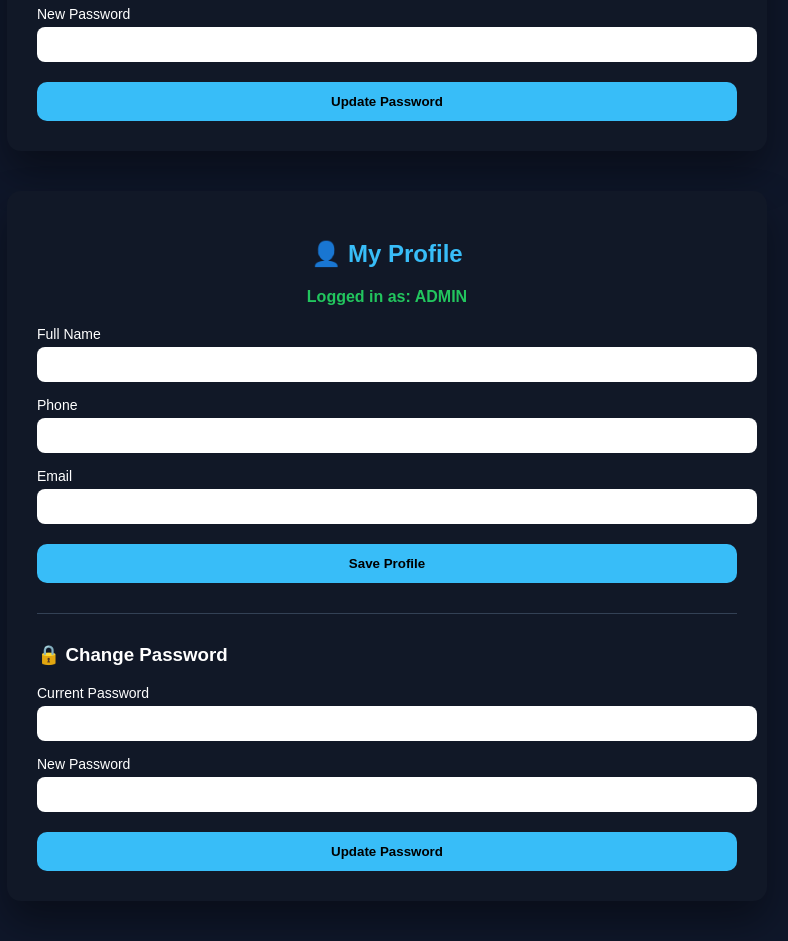
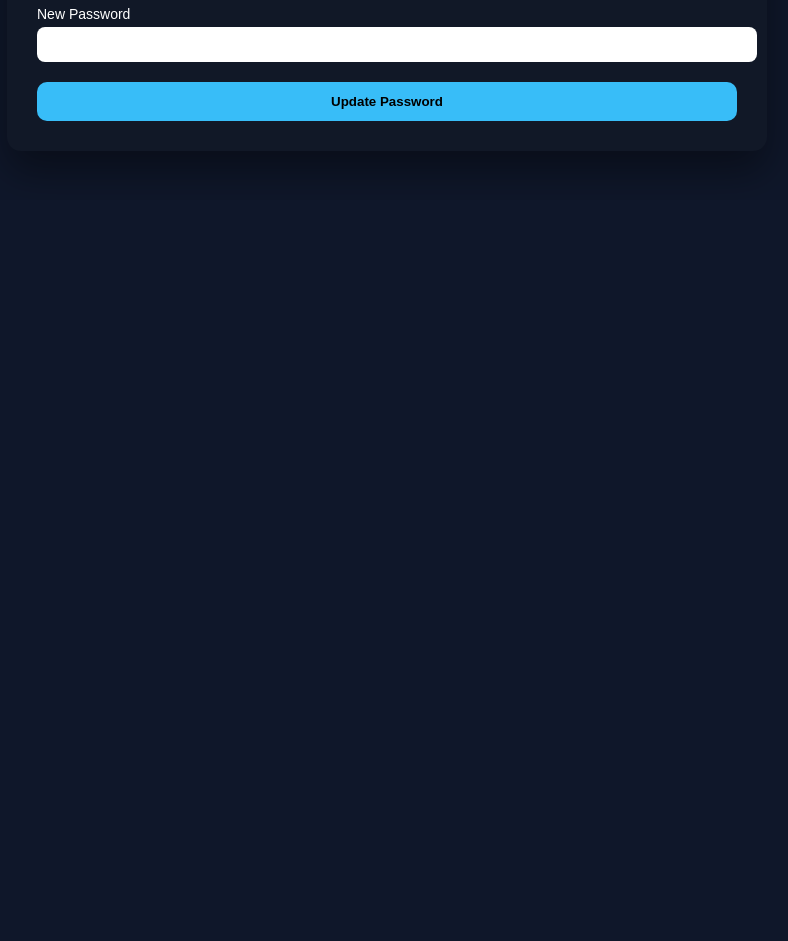
Before and after one commit to vistalemay-gif/zephyr-cms, a Flask app: page /profile in a window 1280 px wide. Shown: the part 600-1541 px from the top of the page, without its empty margins (253-1041 px from the left). After the commit the page ends 759 px from the top, so only its background shows below. Run offline with Flask 3, Linux system fonts and the light colour scheme; a user stored in the database is signed in; data comes from the database, SQL or seed files in the repository.

Commit message:
Update profile.html

```diff
--- a/templates/profile.html
+++ b/templates/profile.html
@@ -105,110 +105,3 @@
 
 </body>
 </html>
-
-<!DOCTYPE html>
-<html>
-<head>
-    <title>My Profile</title>
-    <style>
-        body {
-            font-family: Arial;
-            background: #0f172a;
-            color: white;
-            margin: 0;
-        }
-
-        .container {
-            max-width: 700px;
-            margin: 40px auto;
-            background: #111827;
-            padding: 30px;
-            border-radius: 14px;
-            box-shadow: 0 20px 40px rgba(0,0,0,.4);
-        }
-
-        h2 {
-            text-align: center;
-            color: #38bdf8;
-        }
-
-        .role {
-            text-align: center;
-            margin-bottom: 20px;
-            font-weight: bold;
-            color: #22c55e;
-        }
-
-        label {
-            display: block;
-            margin-top: 15px;
-            font-size: 14px;
-        }
-
-        input {
-            width: 100%;
-            padding: 10px;
-            border-radius: 8px;
-            border: none;
-            margin-top: 5px;
-        }
-
-        button {
-            margin-top: 20px;
-            width: 100%;
-            padding: 12px;
-            background: #38bdf8;
-            border: none;
-            border-radius: 10px;
-            font-weight: bold;
-            cursor: pointer;
-        }
-
-        button:hover {
-            background: #0ea5e9;
-        }
-
-        .divider {
-            margin: 30px 0;
-            border-top: 1px solid #334155;
-        }
-    </style>
-</head>
-<body>
-
-<div class="container">
-    <h2>👤 My Profile</h2>
-
-    <div class="role">
-        Logged in as: {{ user["role"]|upper }}
-    </div>
-
-    <form method="POST">
-        <label>Full Name</label>
-        <input type="text" name="full_name" value="{{ user['full_name'] or '' }}">
-
-        <label>Phone</label>
-        <input type="text" name="phone" value="{{ user['phone'] or '' }}">
-
-        <label>Email</label>
-        <input type="email" name="email" value="{{ user['email'] or '' }}">
-
-        <button>Save Profile</button>
-    </form>
-
-    <div class="divider"></div>
-
-    <h3>🔒 Change Password</h3>
-    <form method="POST" action="{{ url_for('change_password') }}">
-        <label>Current Password</label>
-        <input type="password" name="current_password" required>
-
-        <label>New Password</label>
-        <input type="password" name="new_password" required>
-
-        <button>Update Password</button>
-    </form>
-</div>
-
-</body>
-</html>
```
